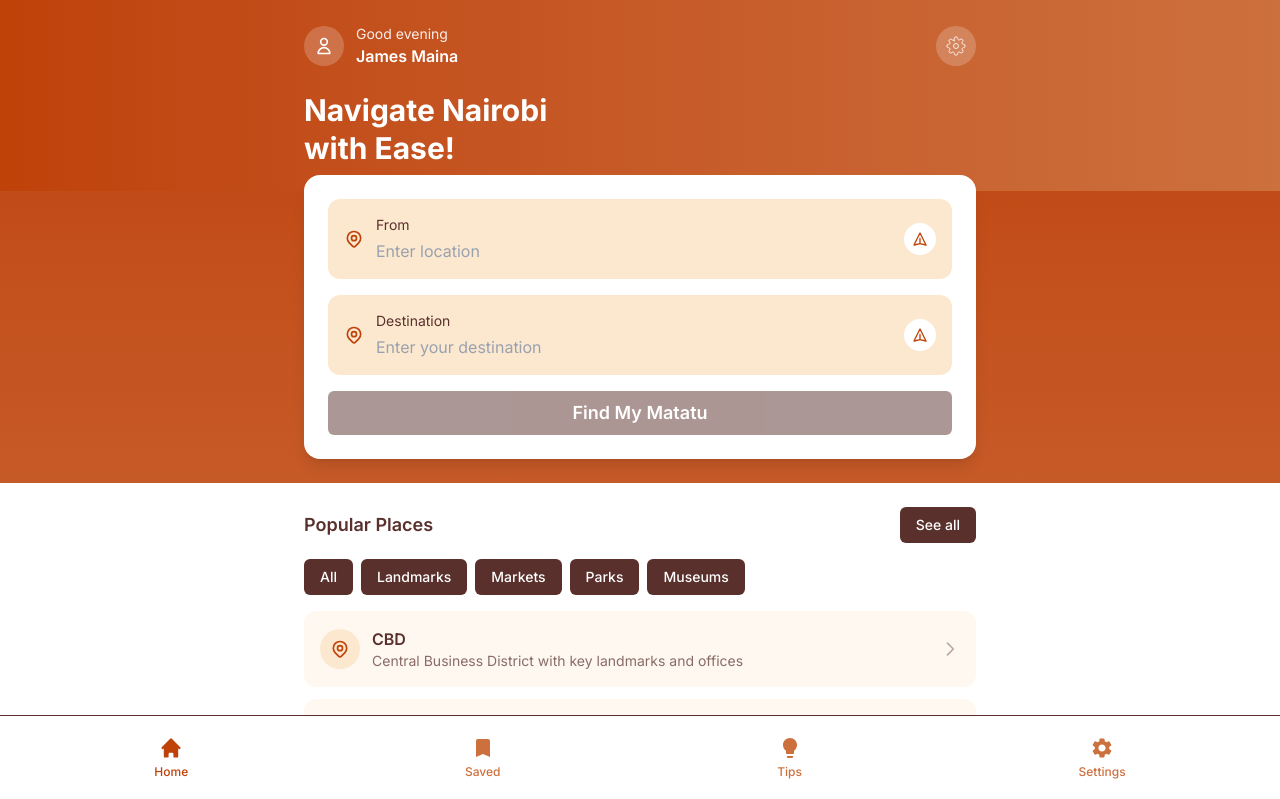
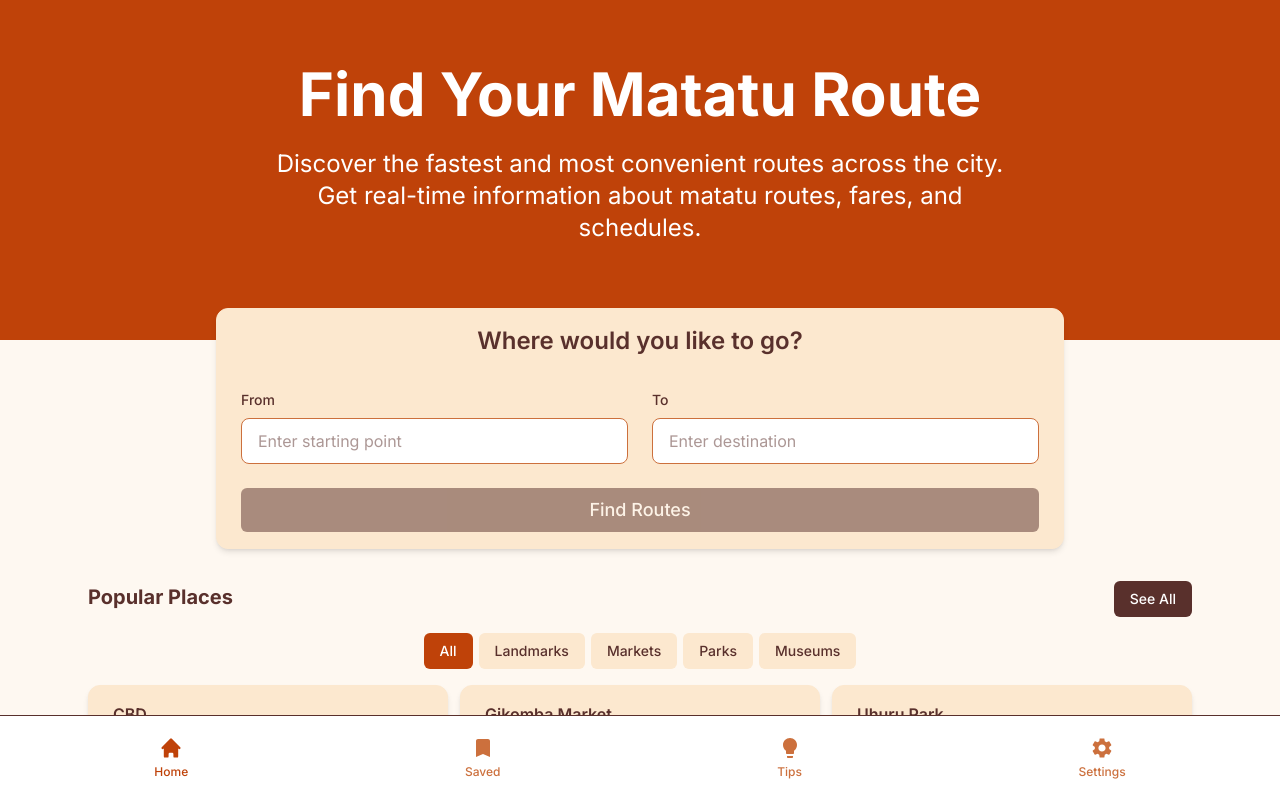
Before and after one commit to Emmy-ck/switch, a Next.js app in the folder matatu-finder/: page / in a window 1280 px wide. Shown: the top 799 px of the page. Built offline with nearby package versions, Linux system fonts and the light colour scheme.

Commit message:
Search update

```diff
--- a/matatu-finder/src/app/page.tsx
+++ b/matatu-finder/src/app/page.tsx
@@ -39,151 +39,106 @@ export default function HomePage() {
   };
 
   return (
-    <div className="min-h-screen bg-gradient-to-b from-[var(--color-brand-primary)] to-[var(--color-brand-accent)]">
-      {/* Header Section */}
-      <div className="bg-gradient-to-r from-[var(--color-brand-primary)] to-[var(--color-brand-accent)] text-[var(--color-brand-white)] px-4 sm:px-6 lg:px-8 py-4 sm:py-6">
-        <div className="max-w-md mx-auto lg:max-w-2xl">
-          <div className="flex items-center justify-between mb-4 sm:mb-6">
-            <div className="flex items-center space-x-3">
-              <div className="w-8 h-8 sm:w-10 sm:h-10 bg-white/20 rounded-full flex items-center justify-center">
-                <svg className="w-4 h-4 sm:w-5 sm:h-5 text-white" fill="none" stroke="currentColor" viewBox="0 0 24 24">
-                  <path strokeLinecap="round" strokeLinejoin="round" strokeWidth={2} d="M16 7a4 4 0 11-8 0 4 4 0 018 0zM12 14a7 7 0 00-7 7h14a7 7 0 00-7-7z" />
-                </svg>
-              </div>
-              <div>
-                <p className="text-xs sm:text-sm opacity-90">Good evening</p>
-                <p className="text-sm sm:text-base font-semibold">James Maina</p>
-              </div>
-            </div>
-            <div className="w-8 h-8 sm:w-10 sm:h-10 bg-white/20 rounded-full flex items-center justify-center">
-              <svg className="w-4 h-4 sm:w-5 sm:h-5 text-white" fill="none" stroke="currentColor" viewBox="0 0 24 24">
-                <circle cx="12" cy="12" r="3"></circle>
-                <path d="M19.4 15a1.65 1.65 0 0 0 .33 1.82l.06.06a2 2 0 0 1 0 2.83 2 2 0 0 1-2.83 0l-.06-.06a1.65 1.65 0 0 0-1.82-.33 1.65 1.65 0 0 0-1 1.51V21a2 2 0 0 1-2 2 2 2 0 0 1-2-2v-.09A1.65 1.65 0 0 0 9 19.4a1.65 1.65 0 0 0-1.82.33l-.06.06a2 2 0 0 1-2.83 0 2 2 0 0 1 0-2.83l.06-.06a1.65 1.65 0 0 0 .33-1.82 1.65 1.65 0 0 0-1.51-1H3a2 2 0 0 1-2-2 2 2 0 0 1 2-2h.09A1.65 1.65 0 0 0 4.6 9a1.65 1.65 0 0 0-.33-1.82l-.06-.06a2 2 0 0 1 0-2.83 2 2 0 0 1 2.83 0l.06.06a1.65 1.65 0 0 0 1.82.33H9a1.65 1.65 0 0 0 1 1.51V3a2 2 0 0 1 2-2 2 2 0 0 1 2 2v.09a1.65 1.65 0 0 0 1 1.51 1.65 1.65 0 0 0 1.82-.33l.06-.06a2 2 0 0 1 2.83 0 2 2 0 0 1 0 2.83l-.06.06a1.65 1.65 0 0 0-.33 1.82V9a1.65 1.65 0 0 0 1.51 1H21a2 2 0 0 1 2 2 2 2 0 0 1-2 2h-.09a1.65 1.65 0 0 0-1.51 1z"></path>
-              </svg>
-            </div>
-          </div>
-          <div>
-            <h1 className="text-xl sm:text-2xl lg:text-3xl font-bold leading-tight">
-              Navigate Nairobi<br />with Ease!
+    <div className="min-h-screen bg-[color-mix(in_srgb,var(--color-brand-light)_30%,white_70%)]">
+      {/* Hero Section */}
+      <div className="bg-[var(--color-brand-primary)] text-[var(--color-brand-white)] py-16">
+        <div className="max-w-6xl mx-auto px-6 text-center">
+          <h1 className="text-5xl md:text-6xl font-bold mb-6 fade-in">
+            Find Your Matatu Route
           </h1>
-          </div>
+          <p className="text-xl md:text-2xl mb-8 max-w-3xl mx-auto slide-in-bottom">
+            Discover the fastest and most convenient routes across the city.
+            Get real-time information about matatu routes, fares, and schedules.
+          </p>
         </div>
       </div>
 
       {/* Search Form Section */}
-      <div className="px-4 sm:px-6 lg:px-8 -mt-2 sm:-mt-4 relative z-10">
-        <div className="max-w-md mx-auto lg:max-w-2xl">
-          <div className="bg-[var(--color-brand-white)] rounded-2xl shadow-lg p-4 sm:p-6">
+      <div className="max-w-4xl mx-auto px-6 -mt-8 relative z-10">
+        <Card className="shadow-2xl scale-in">
+          <CardHeader>
+            <h2 className="text-2xl font-semibold text-[var(--color-brand-dark)] text-center">
+              Where would you like to go?
+            </h2>
+          </CardHeader>
+          <CardBody>
             <form onSubmit={handleSearch}>
-              <div className="space-y-3 sm:space-y-4">
-                <div className="relative">
-                  <div className="flex items-center space-x-3 p-3 sm:p-4 bg-[var(--color-brand-light)] rounded-xl">
-                    <svg className="w-4 h-4 sm:w-5 sm:h-5 text-[var(--color-brand-primary)] flex-shrink-0" fill="none" stroke="currentColor" viewBox="0 0 24 24">
-                      <path strokeLinecap="round" strokeLinejoin="round" strokeWidth={2} d="M17.657 16.657L13.414 20.9a1.998 1.998 0 01-2.827 0l-4.244-4.243a8 8 0 1111.314 0z" />
-                      <path strokeLinecap="round" strokeLinejoin="round" strokeWidth={2} d="M15 11a3 3 0 11-6 0 3 3 0 016 0z" />
-                    </svg>
-                    <div className="flex-1 min-w-0">
-                      <p className="text-xs sm:text-sm text-[var(--color-brand-dark)] mb-1">From</p>
-                      <input
-                        type="text"
+              <div className="space-y-6">
+                <div className="grid grid-cols-1 md:grid-cols-2 gap-6">
+                  <LocationInput
+                    label="From"
                     value={fromLocation}
                     onChange={(e) => setFromLocation(e.target.value)}
-                        placeholder="Enter location"
-                        className="w-full bg-transparent border-none outline-none text-sm sm:text-base text-[var(--color-brand-dark)] placeholder-gray-400"
+                    placeholder="Enter starting point"
+                    name="from"
+                    id="from"
+                    autoComplete="off"
+                  />
+                  <LocationInput
+                    label="To"
+                    value={toLocation}
+                    onChange={(e) => setToLocation(e.target.value)}
+                    placeholder="Enter destination"
+                    name="to"
+                    id="to"
+                    autoComplete="off"
                   />
                 </div>
-                    <div className="w-6 h-6 sm:w-8 sm:h-8 bg-[var(--color-brand-white)] rounded-full flex items-center justify-center flex-shrink-0">
-                      <svg className="w-3 h-3 sm:w-4 sm:h-4 text-[var(--color-brand-primary)]" fill="none" stroke="currentColor" viewBox="0 0 24 24">
-                        <path strokeLinecap="round" strokeLinejoin="round" strokeWidth={2} d="M12 19l9 2-9-18-9 18 9-2zm0 0v-8" />
-                      </svg>
+                <Button
+                  type="submit"
+                  variant="primary"
+                  size="lg"
+                  loading={isSearching}
+                  fullWidth
+                  disabled={!fromLocation.trim() || !toLocation.trim()}
+                >
+                  {isSearching ? 'Finding Routes...' : 'Find Routes'}
+                </Button>
               </div>
-                  </div>
+            </form>
+          </CardBody>
+        </Card>
       </div>
 
-                <div className="relative">
-                  <div className="flex items-center space-x-3 p-3 sm:p-4 bg-[var(--color-brand-light)] rounded-xl">
-                    <svg className="w-4 h-4 sm:w-5 sm:h-5 text-[var(--color-brand-primary)] flex-shrink-0" fill="none" stroke="currentColor" viewBox="0 0 24 24">
-                      <path strokeLinecap="round" strokeLinejoin="round" strokeWidth={2} d="M17.657 16.657L13.414 20.9a1.998 1.998 0 01-2.827 0l-4.244-4.243a8 8 0 1111.314 0z" />
-                      <path strokeLinecap="round" strokeLinejoin="round" strokeWidth={2} d="M15 11a3 3 0 11-6 0 3 3 0 016 0z" />
-                    </svg>
-                    <div className="flex-1 min-w-0">
-                      <p className="text-xs sm:text-sm text-[var(--color-brand-dark)] mb-1">Destination</p>
-                      <input
-                        type="text"
-                        value={toLocation}
-                        onChange={(e) => setToLocation(e.target.value)}
-                        placeholder="Enter your destination"
-                        className="w-full bg-transparent border-none outline-none text-sm sm:text-base text-[var(--color-brand-dark)] placeholder-gray-400"
-                      />
+
+      {/* Popular Destinations Section */}
+      <div className="max-w-6xl mx-auto px-6 py-8">
+        <div className="flex justify-between items-center mb-4">
+          <div className="fade-in delay-300">
+            <h2 className="text-xl font-bold text-[var(--color-brand-dark)] mb-1">Popular Places</h2>
           </div>
-                    <div className="w-6 h-6 sm:w-8 sm:h-8 bg-[var(--color-brand-white)] rounded-full flex items-center justify-center flex-shrink-0">
-                      <svg className="w-3 h-3 sm:w-4 sm:h-4 text-[var(--color-brand-primary)]" fill="none" stroke="currentColor" viewBox="0 0 24 24">
-                        <path strokeLinecap="round" strokeLinejoin="round" strokeWidth={2} d="M12 19l9 2-9-18-9 18 9-2zm0 0v-8" />
-                      </svg>
-                    </div>
-                  </div>
+          <Button variant="ghost" size="sm" className="text-[var(--color-brand-primary)] hover:bg-[var(--color-brand-light)] text-sm">
+            See All
+          </Button>
         </div>
 
-                <button
-                  type="submit"
-                  disabled={!fromLocation.trim() || !toLocation.trim() || isSearching}
-                  className="w-full bg-[var(--color-brand-dark)] text-[var(--color-brand-white)] py-3 sm:py-4 rounded-xl font-semibold text-base sm:text-lg disabled:opacity-50 disabled:cursor-not-allowed hover:bg-[var(--color-brand-dark)]/90 transition-colors"
-                >
-                  {isSearching ? 'Finding Routes...' : 'Find My Matatu'}
-                </button>
-              </div>
-            </form>
-          </div>
-        </div>
-      </div>
-
-      {/* Popular Places Section */}
-      <div className="px-4 sm:px-6 lg:px-8 py-4 sm:py-6 bg-[var(--color-brand-white)] mt-4 sm:mt-6 min-h-0">
-        <div className="max-w-md mx-auto lg:max-w-2xl">
-          <div className="flex justify-between items-center mb-3 sm:mb-4">
-            <h2 className="text-base sm:text-lg font-semibold text-[var(--color-brand-dark)]">Popular Places</h2>
-            <button className="text-[var(--color-brand-primary)] text-xs sm:text-sm font-medium">See all</button>
-          </div>
-
-          <div className="flex space-x-2 mb-3 sm:mb-4 overflow-x-auto scrollbar-hide">
+        <div className="flex flex-wrap gap-1 md:gap-1.5 justify-center mb-4">
           {categories.map((cat) => (
-              <button
+            <Button
               key={cat}
-                className={`px-3 sm:px-4 py-1.5 sm:py-2 rounded-full text-xs sm:text-sm font-medium whitespace-nowrap flex-shrink-0 ${
-                  selectedCategory === cat
-                    ? 'bg-[var(--color-brand-primary)] text-[var(--color-brand-white)]'
-                    : 'bg-[var(--color-brand-light)] text-[var(--color-brand-dark)]'
+              variant="outline"
+              size="sm"
+              className={`text-xs md:text-sm px-2 md:px-3 py-1 md:py-1.5 ${selectedCategory === cat
+                ? '!bg-[var(--color-brand-primary)] !text-[var(--color-brand-white)] !border-0 !border-none focus:!ring-0 focus:!ring-offset-0'
+                : '!bg-[var(--color-brand-light)] !text-[var(--color-brand-dark)]'
               }`}
               onClick={() => setSelectedCategory(cat as typeof categories[number])}
             >
               {cat}
-              </button>
+            </Button>
           ))}
         </div>
 
-          <div className="space-y-2 sm:space-y-3">
-            {filteredDestinations.slice(0, 3).map((dest) => (
-              <div key={dest.name} className="flex items-center justify-between p-3 sm:p-4 bg-[var(--color-brand-light)]/30 rounded-xl hover:bg-[var(--color-brand-light)]/50 transition-colors">
-                <div className="flex items-center space-x-3 min-w-0 flex-1">
-                  <div className="w-8 h-8 sm:w-10 sm:h-10 bg-[var(--color-brand-light)] rounded-full flex items-center justify-center flex-shrink-0">
-                    <svg className="w-4 h-4 sm:w-5 sm:h-5 text-[var(--color-brand-primary)]" fill="none" stroke="currentColor" viewBox="0 0 24 24">
-                      <path strokeLinecap="round" strokeLinejoin="round" strokeWidth={2} d="M17.657 16.657L13.414 20.9a1.998 1.998 0 01-2.827 0l-4.244-4.243a8 8 0 1111.314 0z" />
-                      <path strokeLinecap="round" strokeLinejoin="round" strokeWidth={2} d="M15 11a3 3 0 11-6 0 3 3 0 016 0z" />
-                    </svg>
-                  </div>
-                  <div className="min-w-0 flex-1">
-                    <h3 className="text-sm sm:text-base font-semibold text-[var(--color-brand-dark)] truncate">{dest.name}</h3>
-                    <p className="text-xs sm:text-sm text-[var(--color-brand-dark)]/70 truncate">{dest.description.split('.')[0]}</p>
-                  </div>
-                </div>
-                <div className="text-[var(--color-brand-dark)]/40 flex-shrink-0 ml-2">
-                  <svg className="w-4 h-4 sm:w-5 sm:h-5" fill="none" stroke="currentColor" viewBox="0 0 24 24">
-                    <path strokeLinecap="round" strokeLinejoin="round" strokeWidth={2} d="M9 5l7 7-7 7" />
-                  </svg>
-                </div>
-              </div>
+        <div className="grid grid-cols-1 md:grid-cols-2 lg:grid-cols-3 gap-3">
+          {filteredDestinations.map((dest) => (
+            <Card key={dest.name} className="text-left">
+              <CardBody className="p-3">
+                <h3 className="text-base font-semibold text-[var(--color-brand-dark)] mb-1">{dest.name}</h3>
+                <p className="text-xs text-[var(--color-brand-primary)] mb-1.5">{dest.description}</p>
+                <span className="inline-block text-xs px-1.5 py-0.5 rounded-full bg-[var(--color-brand-light)] text-[var(--color-brand-dark)]">{dest.category}</span>
+              </CardBody>
+            </Card>
           ))}
-          </div>
         </div>
       </div>
       <Footer />
```
Lines whose indentation alone changed are shown as unchanged.
